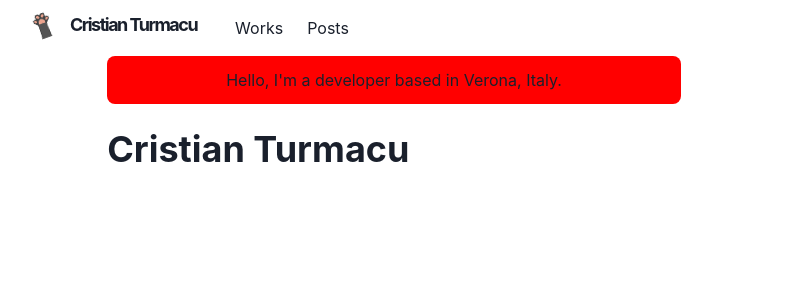
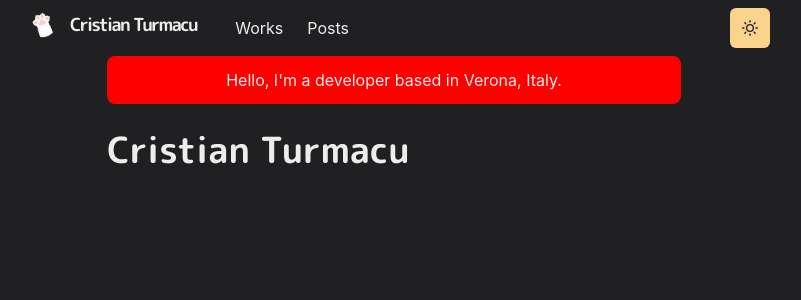
Before and after one commit to Cristian1t/cristianturmacu-homepage, a Next.js app: page / in a window 1280 px wide. Shown: the top 300 px of the page, without its empty margins (246-1047 px from the left). Built offline with nearby package versions, Linux system fonts and the light colour scheme.

Commit message:
add dark theme and font

```diff
--- /dev/null
+++ b/components/fonts.tsx
@@ -0,0 +1,11 @@
+import { Global } from '@emotion/react'
+
+const Fonts = () => (
+  <Global
+    styles={`
+    @import url('https://fonts.googleapis.com/css2?family=M+PLUS+Rounded+1c:wght@300;400;700&display=swap');
+    `}
+  />
+)
+
+export default Fonts
--- a/components/navbar.tsx
+++ b/components/navbar.tsx
@@ -16,6 +16,7 @@
 import NextLink from 'next/link'
 import { ReactNode } from 'react'
 import Logo from './logo'
+import ThemeToggleButton from './theme-toggle-button'
 
 const LinkItem = ({
   href,
@@ -87,6 +88,7 @@
 
         {/* @ts-ignore */}
         <Box flex={1} align="right">
+          <ThemeToggleButton />
           <Box ml={2} display={{ base: 'inline-block', md: 'none' }}>
             <Menu>
               <MenuButton
--- /dev/null
+++ b/components/theme-toggle-button.tsx
@@ -0,0 +1,17 @@
+import { MoonIcon, SunIcon } from '@chakra-ui/icons'
+import { IconButton, useColorMode, useColorModeValue } from '@chakra-ui/react'
+
+const ThemeToggleButton = () => {
+  const { toggleColorMode } = useColorMode()
+
+  return (
+    <IconButton
+      aria-label="Toggle theme"
+      colorScheme={useColorModeValue('purple', 'orange')}
+      onClick={toggleColorMode}
+      icon={useColorModeValue(<MoonIcon />, <SunIcon />)}
+    />
+  )
+}
+
+export default ThemeToggleButton
--- /dev/null
+++ b/libs/theme.tsx
@@ -0,0 +1,55 @@
+import { extendTheme, StyleFunctionProps } from '@chakra-ui/react'
+import { mode } from '@chakra-ui/theme-tools'
+
+const styles = {
+  global: (props: StyleFunctionProps) => ({
+    body: {
+      bg: mode('#f0e7db', '#202023')(props)
+    }
+  })
+}
+
+const components = {
+  Heading: {
+    variants: {
+      'section-title': {
+        textDecoration: 'underline',
+        fontSize: 20,
+        textUnderlineOffset: 6,
+        textDecorationColor: '#525252',
+        textDecorationThickness: 4,
+        marginTop: 3,
+        marginBottom: 4
+      }
+    }
+  },
+  Link: {
+    baseStyle: (props: StyleFunctionProps) => ({
+      color: mode('#3d7aed', '#ff63c3')(props),
+      textUnderlineOffset: 3
+    })
+  }
+}
+
+const fonts = {
+  heading: "'M PLUS Rounded 1c'"
+}
+
+const colors = {
+  glassTeal: '#88ccca'
+}
+
+const config = {
+  initialColorMode: 'dark',
+  useSystemColorMode: true
+}
+
+const theme = extendTheme({
+  config,
+  styles,
+  components,
+  colors,
+  fonts
+})
+
+export default theme
--- a/package.json
+++ b/package.json
@@ -14,6 +14,7 @@
   "dependencies": {
     "@chakra-ui/icons": "^2.0.8",
     "@chakra-ui/react": "^2.2.8",
+    "@chakra-ui/theme-tools": "^2.0.9",
     "@emotion/react": "^11.10.0",
     "@emotion/styled": "^11.10.0",
     "framer-motion": "^7.1.0",
--- a/pages/_app.tsx
+++ b/pages/_app.tsx
@@ -1,13 +1,18 @@
 import { ChakraProvider } from '@chakra-ui/react'
 import type { AppProps } from 'next/app'
+import Fonts from '../components/fonts'
 import Layout from '../components/layouts/main'
+import theme from '../libs/theme'
 
-export default function Website({ Component, pageProps, router }: AppProps) {
+const Website = ({ Component, pageProps, router }: AppProps) => {
   return (
-    <ChakraProvider>
+    <ChakraProvider theme={theme}>
+      <Fonts />
       <Layout router={router}>
         <Component {...pageProps} key={router.route} />
       </Layout>
     </ChakraProvider>
   )
 }
+
+export default Website
--- /dev/null
+++ b/pages/_document.tsx
@@ -0,0 +1,18 @@
+import { ColorModeScript } from '@chakra-ui/react'
+import NextDocument, { Head, Html, Main, NextScript } from 'next/document'
+import theme from '../libs/theme'
+
+export default class Document extends NextDocument {
+  render() {
+    return (
+      <Html lang="en">
+        <Head />
+        <body>
+          <ColorModeScript initialColorMode={theme.config.initialColorMode} />
+          <Main />
+          <NextScript />
+        </body>
+      </Html>
+    )
+  }
+}
```
Also changed, not shown: 2 other files (tests, documents, lock files or other folders).
